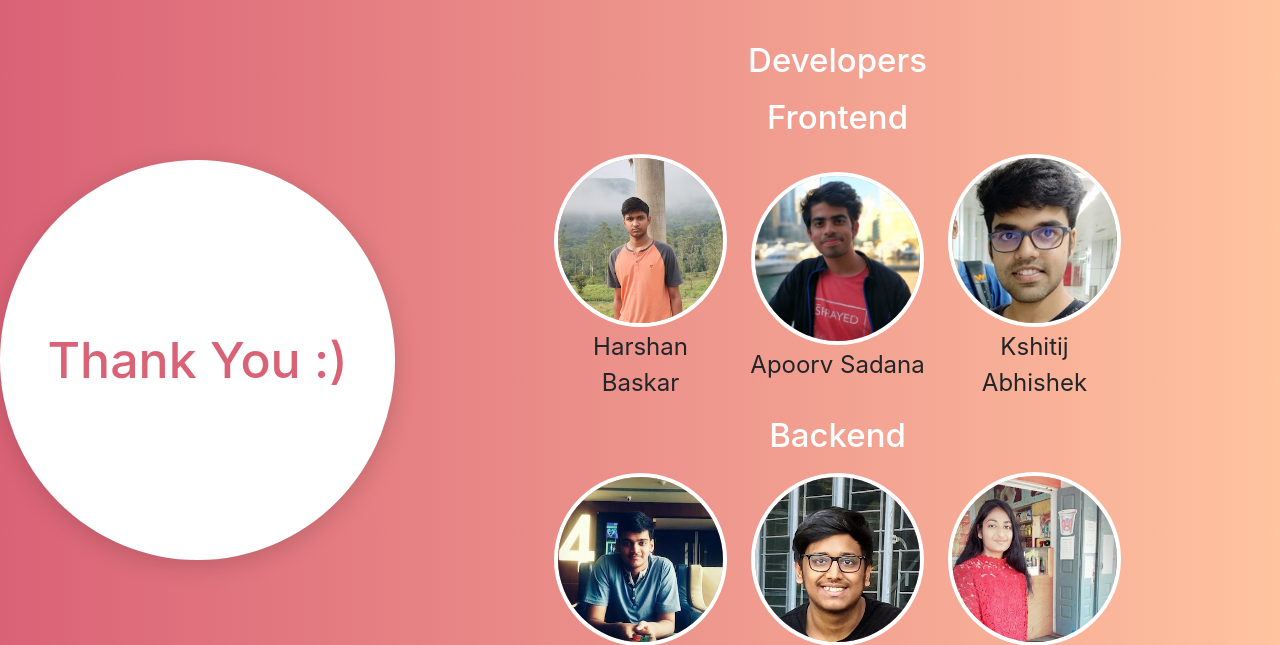
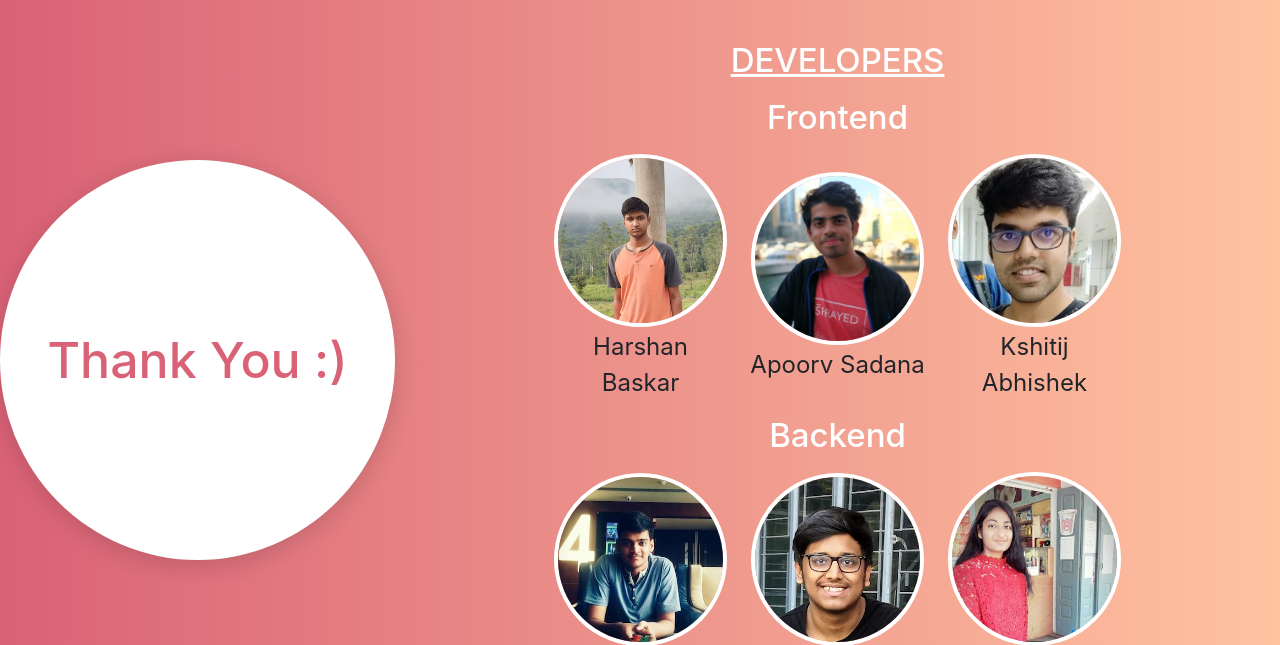
Before and after one commit to ayushjain1144/MSP-Recruitment-Web-Portal, a Django app: page /logout/ in a window 1280 px wide. Shown: the part 76-721 px from the top of the page. Run offline with Django 3.2, Linux system fonts and the light colour scheme; some libraries are stand-ins or nearby versions.

Commit message:
Update thankYou.html

```diff
--- a/test_portal/templates/test_portal/thankYou.html
+++ b/test_portal/templates/test_portal/thankYou.html
@@ -91,7 +91,7 @@
       </div>
       <div class="teamContainer">
         <div class="row topRow">
-          <span class="title">Developers</span>
+          <span class="title" style="text-decoration: underline;">DEVELOPERS</span>
         </div>
         <div class="team">
           <div className="imagesContainer">
```
